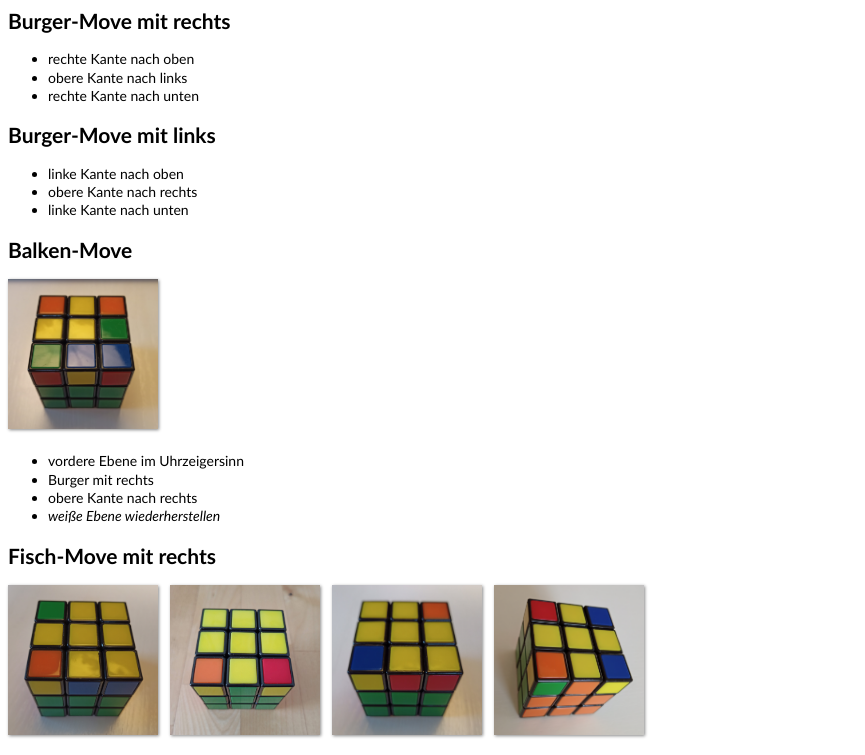
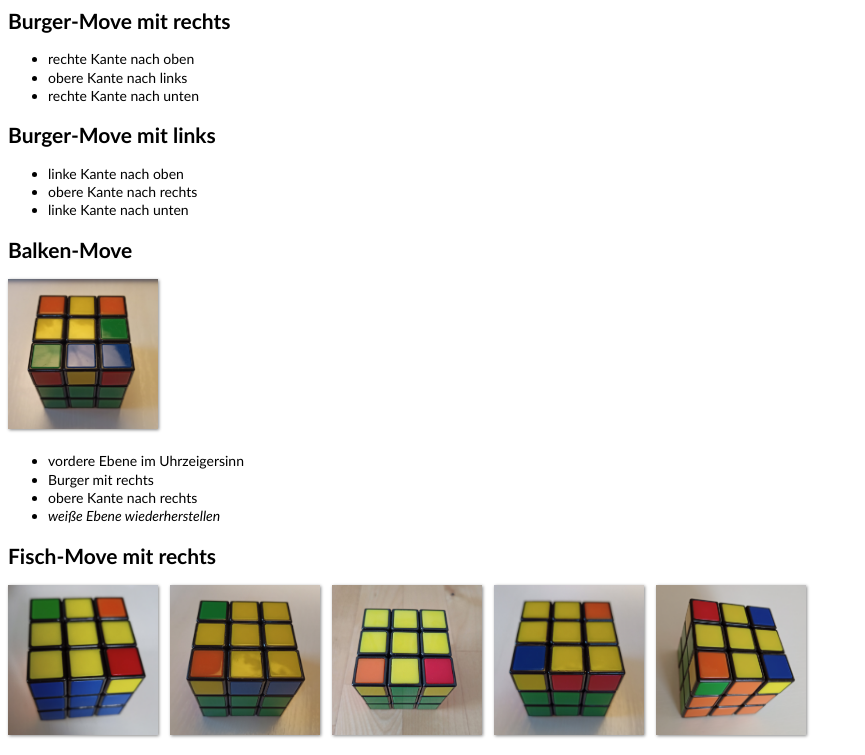
Before and after one commit to jhasse/rubik, a plain HTML site: page index.html in a window 1280 px wide. Shown: the top 755 px of the page, without its empty margins (0-865 px from the left). Drawn offline with Linux system fonts and the light colour scheme.

Commit message:
fisch_rechts.jpg hinzugefügt

```diff
--- a/index.html
+++ b/index.html
@@ -47,7 +47,9 @@
 </ul>
 
 <h2>Fisch-Move mit rechts</h2>
-<p><img src="spaceship_links.jpg" width="150px"/><img src="spaceship_unten.jpg" width="150px"/><img src="acht.jpg" width="150px"/><img src="kreuz.jpg" width="150px"/></p>
+<p><img src="fisch_rechts.jpg" width="150px" /><img src="spaceship_links.jpg" width="150px" /><img
+		src="spaceship_unten.jpg" width="150px" /><img src="acht.jpg" width="150px" /><img src="kreuz.jpg"
+		width="150px" /></p>
 <ul>
 	<li>Burger mit rechts</li>
 	<li>obere Kante nach links</li>
```
Also changed, not shown: fisch_rechts.jpg (added).
